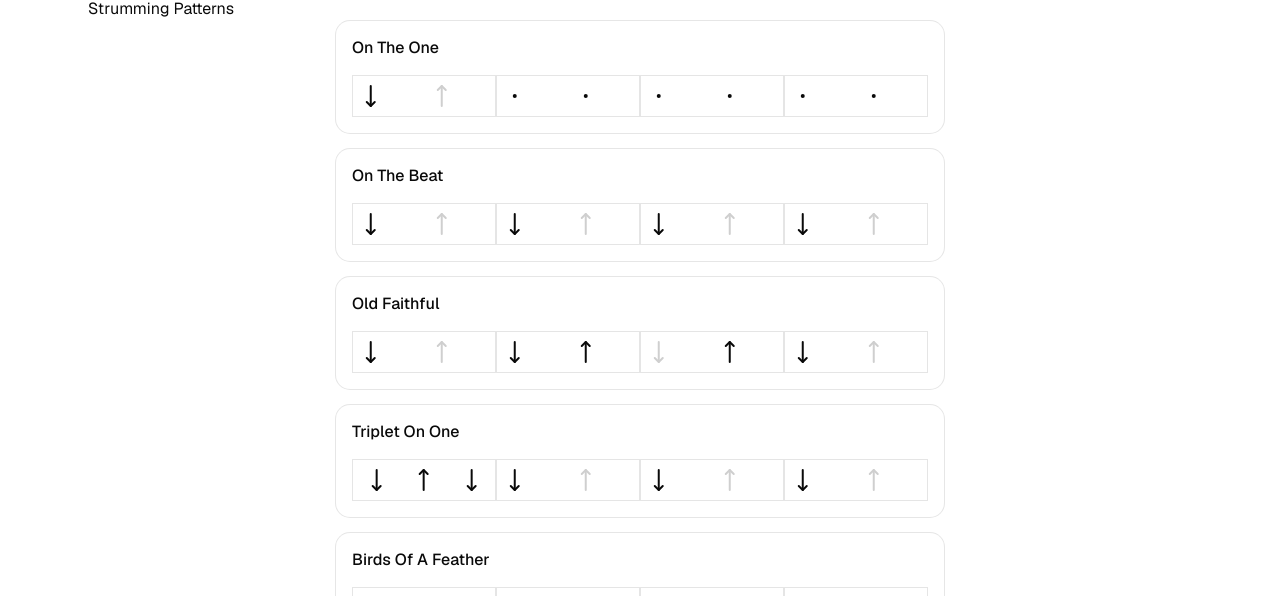
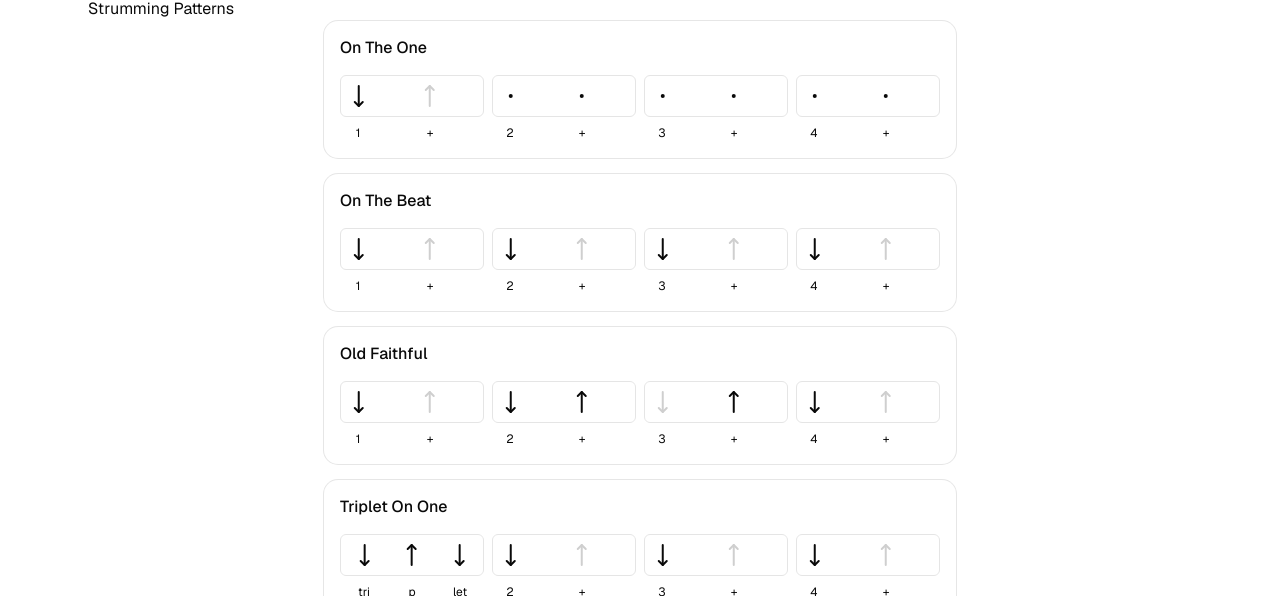
Before and after one commit to SloanWan/guitar-pal, a Next.js app: page /strum in a window 1280 px wide. Shown: the part 204-800 px from the top of the page. Built offline with nearby package versions, Linux system fonts and the light colour scheme; no server answers.

Commit message:
feat: add beat labels and refine StepGrid rendering

```diff
--- a/src/app/(main)/strum/page.tsx
+++ b/src/app/(main)/strum/page.tsx
@@ -12,7 +12,7 @@ export default function StrumPage() {
 				<div>NavBar: playground | library</div>
 				<div>
 					<h2>Strumming Patterns</h2>
-					<div className="flex flex-col items-center capitalize gap-4">
+					<div className="flex flex-col items-center gap-4">
 						{PRESET_STRUM_PATTERNS.map((pattern, patternIdx) => {
 							return (
 								<div key={patternIdx}>
--- a/src/components/strum/StepGrip.tsx
+++ b/src/components/strum/StepGrip.tsx
@@ -3,16 +3,26 @@ import { Beat } from "@/lib/strumPatterns";
 import { MoveDown, MoveUp, X, Dot } from "lucide-react";
 import { Card, CardContent, CardTitle, CardHeader } from "@/components/ui/card";
 
+const TRIPLET_CSS = "w-6 nav:w-12 flex justify-center px-auto";
+const EIGHTH_CSS = "w-8 nav:w-9 flex justify-center px-auto";
+
 const CELL_ARROW_MAP = {
-	D: () => <MoveDown className="w-9 flex justify-center px-auto" />,
-	U: () => <MoveUp className="w-9 flex justify-center px-auto" />,
-	X: () => <X className="w-9 flex justify-center px-auto" />,
+	D: () => <MoveDown className={EIGHTH_CSS} />,
+	U: () => <MoveUp className={EIGHTH_CSS} />,
+	X: () => <X className={EIGHTH_CSS} />,
 	G: () => <div className="w-9"></div>,
-	DG: () => <MoveDown className="w-9 flex justify-center px-auto" color="#cfcfcf" />,
-	UG: () => <MoveUp className="w-9 flex justify-center px-auto" color="#cfcfcf" />,
-	D3: () => <MoveDown className="w-12 flex justify-center px-auto" />,
-	U3: () => <MoveUp className="w-12 flex justify-center px-auto" />,
-	"": () => <Dot className="w-9 flex justify-center px-auto" />,
+	DG: () => <MoveDown className={EIGHTH_CSS} color="#cfcfcf" />,
+	UG: () => <MoveUp className={EIGHTH_CSS} color="#cfcfcf" />,
+	D3: () => <MoveDown className={TRIPLET_CSS} />,
+	U3: () => <MoveUp className={TRIPLET_CSS} />,
+	"": () => <Dot className={EIGHTH_CSS} />,
+};
+
+const BEAT_LABELS = {
+	1: (beatIdx: number) => [`${beatIdx + 1}`, "", "+", ""],
+	2: (beatIdx: number) => [`${beatIdx + 1}`, "", "+", ""],
+	3: (_beatIdx: number) => ["tri", "p", "let"],
+	4: (beatIdx: number) => [`${beatIdx + 1}`, "e", "+", "a"],
 };
 
 export default function StepGrid({
@@ -30,11 +40,11 @@ export default function StepGrid({
 	return (
 		<Card>
 			<CardHeader>
-				<CardTitle>{name}</CardTitle>
+				<CardTitle className="capitalize">{name}</CardTitle>
 			</CardHeader>
 			<CardContent>
 				{/* container for the whole bar */}
-				<div className="flex">
+				<div className="flex gap-2">
 					{/* map each beat */}
 					{beats.map((beat, beatIdx) => {
 						const paddedCells =
@@ -43,14 +53,33 @@ export default function StepGrid({
 								: beat.length === 2
 									? [beat[0], "G", beat[1], "G"]
 									: beat;
+						const isTriplet = beat.length === 3;
 						return (
 							// match each cell in this beat
-							<div key={beatIdx} className="flex w-36 border justify-between py-2">
-								{paddedCells.map((cell, cellIdx) => {
-									const Icon =
-										CELL_ARROW_MAP[cell as keyof typeof CELL_ARROW_MAP];
-									return <Icon key={cellIdx} />;
-								})}
+							<div className="flex flex-col gap-2" key={beatIdx}>
+								<div className="flex w-24 nav:w-36 border rounded-sm justify-between py-2">
+									{paddedCells.map((cell, cellIdx) => {
+										const Icon =
+											CELL_ARROW_MAP[cell as keyof typeof CELL_ARROW_MAP];
+										return <Icon key={cellIdx} />;
+									})}
+								</div>
+								<div className="flex w-24 nav:w-36 justify-between">
+									{paddedCells.map((_, cellIdx) => {
+										const label =
+											BEAT_LABELS[beat.length as keyof typeof BEAT_LABELS](
+												beatIdx,
+											)[cellIdx];
+										return (
+											<div
+												className={`${isTriplet ? TRIPLET_CSS : EIGHTH_CSS} text-[12px]`}
+												key={cellIdx}
+											>
+												{label}
+											</div>
+										);
+									})}
+								</div>
 							</div>
 						);
 					})}
```
